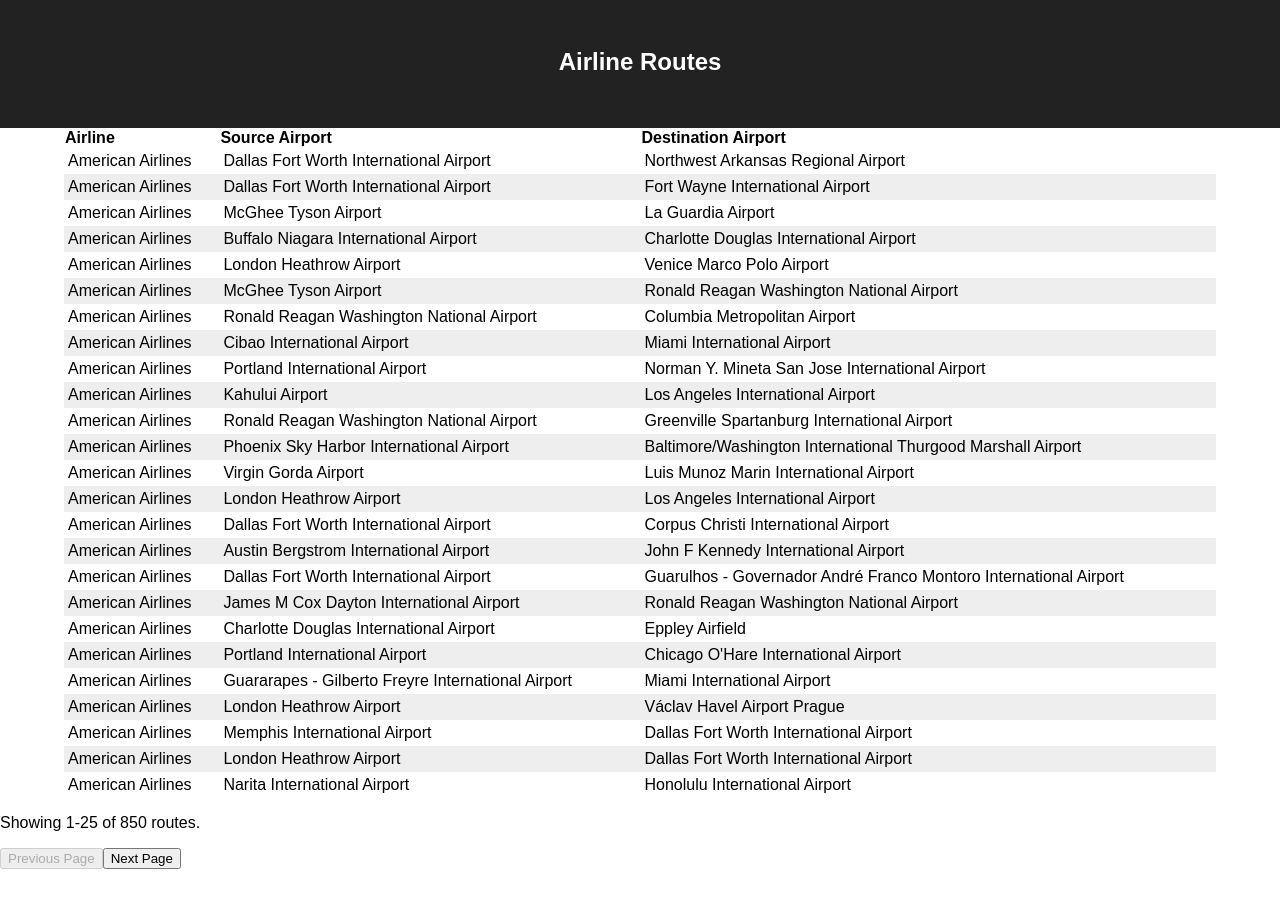
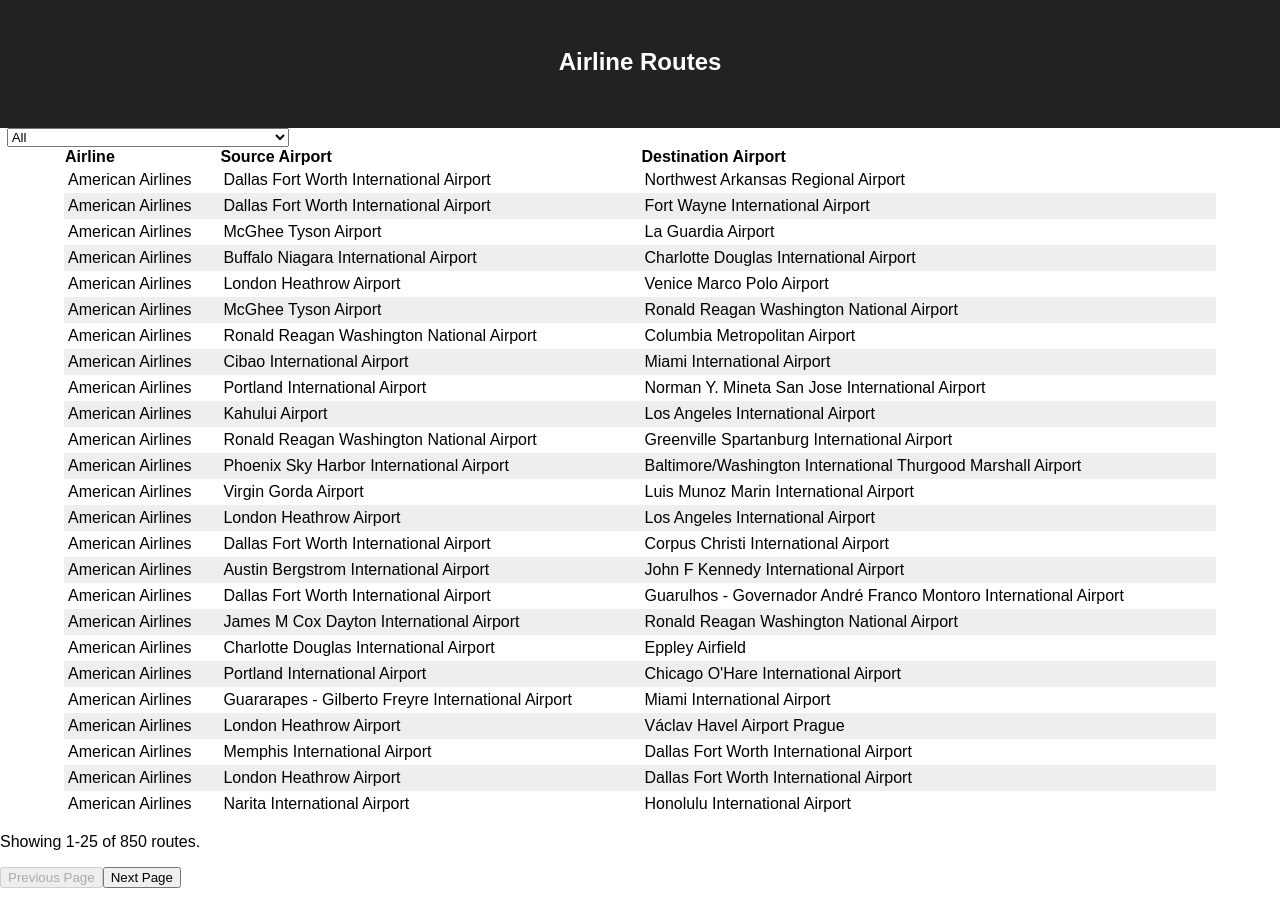
Before and after one commit to aryan-binazir/airline-routes, a React (Create React App) app: page / in a window 1280 px wide. Built offline with nearby package versions, Linux system fonts and the light colour scheme.

Commit message:
Add filter routes by airline

```diff
--- a/src/App.js
+++ b/src/App.js
@@ -1,13 +1,8 @@
-import React from 'react';
+import React, { useState } from 'react';
 import './App.css';
 import data from './data.js';
 import Table from './Components/Table';
-
-const columns = [
-  {name: 'Airline', property: 'airline'},
-  {name: 'Source Airport', property: 'src'},
-  {name: 'Destination Airport', property: 'dest'},
-];
+import Select from './Components/Select';
 
 const formatValue = (property, value) => {
   if (property === "airline") {
@@ -17,15 +12,50 @@
   }
 };
 
-const App = () => (
+const App = () => {
+  function getAirlines() {
+    let airlines = [];
+    data.airlines.forEach(({ name, id }) => airlines.push({ name, id }));
+    return airlines;
+  };
+
+  function filterAirlines(id) {
+    if (id === 'all') {
+      setRows(data.routes)
+    } else {
+      setPage(0)
+      setRows(data.routes.filter(flight => String(flight.airline) === id));
+    }
+  };
+
+  const [rows, setRows] = useState(data.routes);
+  const [columns, setColumns] = useState([
+    {name: 'Airline', property: 'airline'},
+    {name: 'Source Airport', property: 'src'},
+    {name: 'Destination Airport', property: 'dest'},
+  ]);
+  const [airlines, setAirlines] = useState(() => getAirlines());
+  const [page, setPage] = useState(0);
+
+return (
   <div className="app">
     <header className="header">
       <h1 className="title">Airline Routes</h1>
     </header>
     <main>
-    <Table className = "routes-table" tableRows={data} columns={columns} format={formatValue}/>
+      <Select
+      airlines={airlines}
+      filterAirlines={filterAirlines}
+      />
+      <Table className = "routes-table"
+      rows={rows}
+      columns={columns}
+      format={formatValue}
+      page={page}
+      setPage={setPage}
+      />
     </main>
   </div>
-)
+)}
 
 export default App;
--- /dev/null
+++ b/src/Components/Select.jsx
@@ -0,0 +1,22 @@
+import React, { useState } from 'react';
+
+
+
+const Select = ( { airlines, filterAirlines }) => {
+  const handleChange = (event) => {
+    event.preventDefault();
+    filterAirlines(event.target.value)
+  }
+
+  return (
+    <select name="airlines" id="airlineList" onChange={handleChange}>
+      <p>Filter Airlines</p>
+      <option key="all" value="all">All</option>
+      {airlines.map(airline => {
+        return <option key={airline.name} value={airline.id}>{airline.name}</option>
+      })}
+    </select>
+  )
+}
+
+export default Select;
--- a/src/Components/Table.jsx
+++ b/src/Components/Table.jsx
@@ -1,9 +1,11 @@
 import React, { useState } from 'react';
 
-const Table = ({ tableRows, className, columns, format }) => {
+const Table = ({ rows, columns, className, format, page, setPage }) => {
   const perPage = 25;
-  const [page, setPage] = useState(0);
-  const start = page * perPage
+
+
+
+  const start = page * perPage;
   const nextPage = (event) => {
     event.preventDefault();
     setPage(page + 1);
@@ -18,7 +20,6 @@
     return <th key={i}>{airport.name}</th>
   });
 
-  let rows = [...tableRows.routes]
   const bodyRows = rows.slice(start, start + perPage).map((row) => {
     const rows = columns.map((col) => {
       const value = row[col.property];
```
Lines whose indentation alone changed are shown as unchanged.
